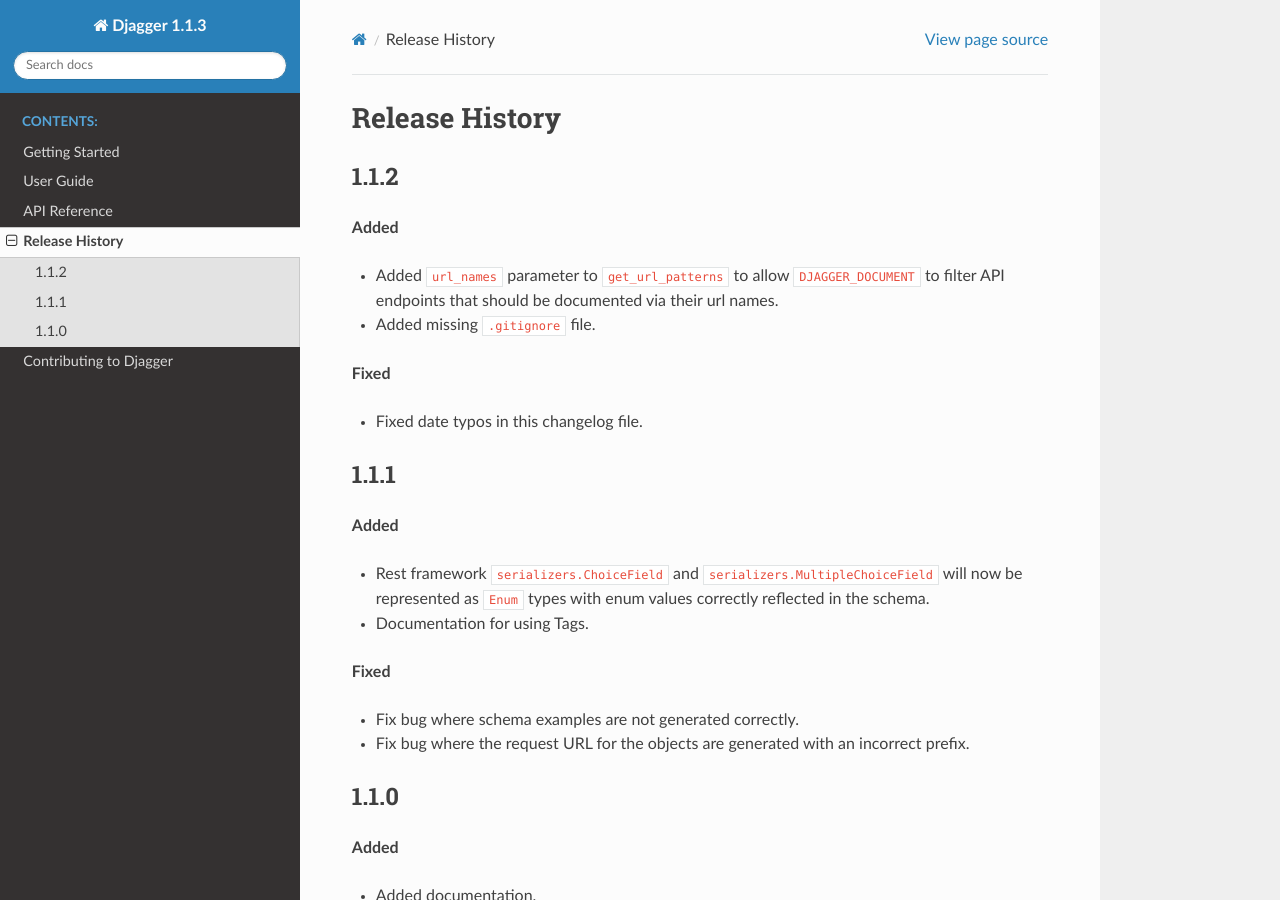
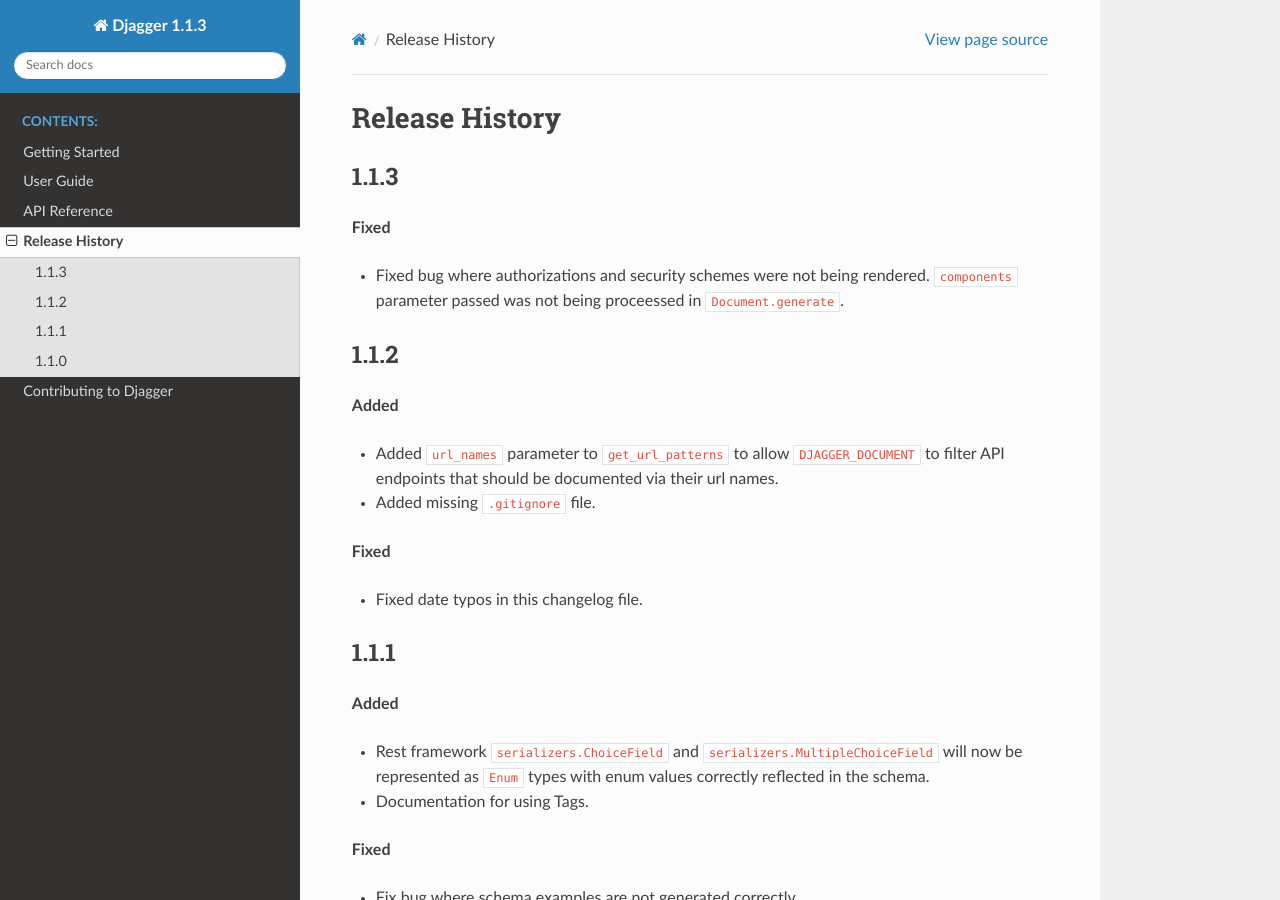
Before and after one commit to royhzq/djagger, a Sphinx documentation site: the page built from docs/source/release_history.rst, in a window 1280 px wide and 900 px high. Built offline with Sphinx 7.4.7 and the Read the Docs theme 2.0.0, drawn with Linux system fonts in a browser that asks for light colours.

Commit message:
Updated  in docs

```diff
--- a/docs/source/release_history.rst
+++ b/docs/source/release_history.rst
@@ -1,5 +1,12 @@
 Release History
 ===============
+
+1.1.3
+-----
+
+**Fixed**
+
+* Fixed bug where authorizations and security schemes were not being rendered. ``components`` parameter passed was not being proceessed in ``Document.generate``.
 
 1.1.2
 -----
```
